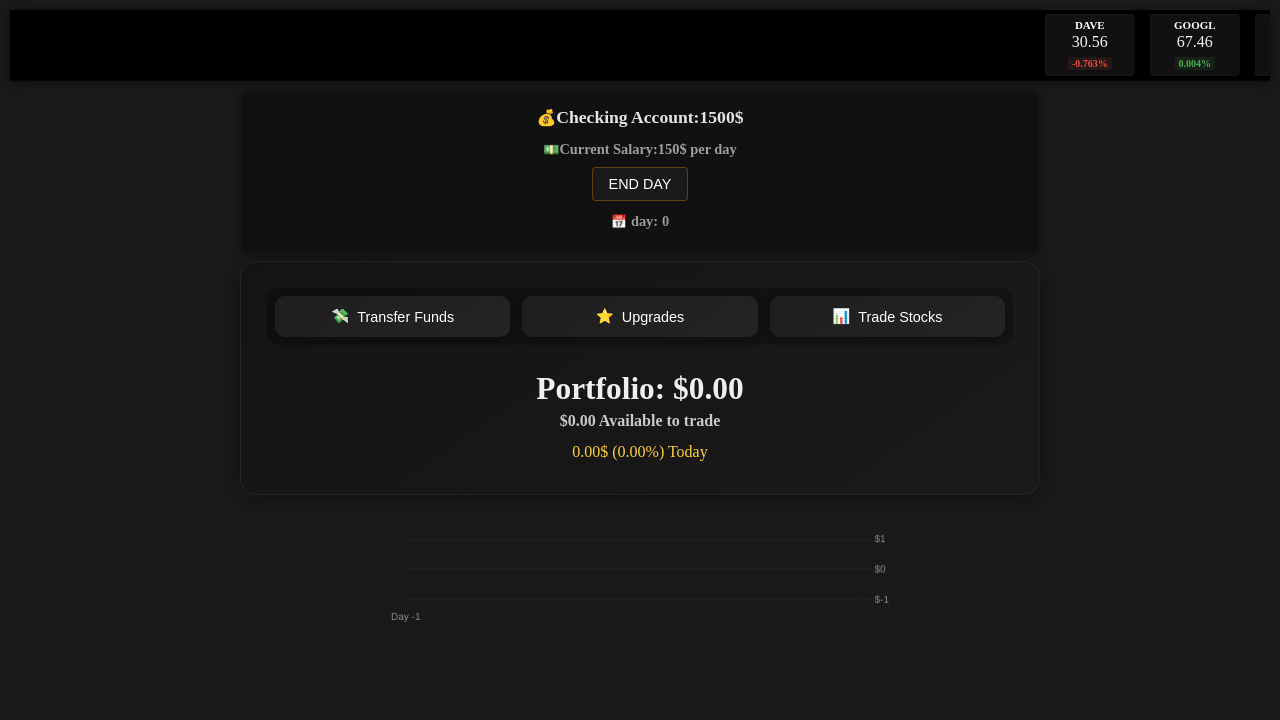
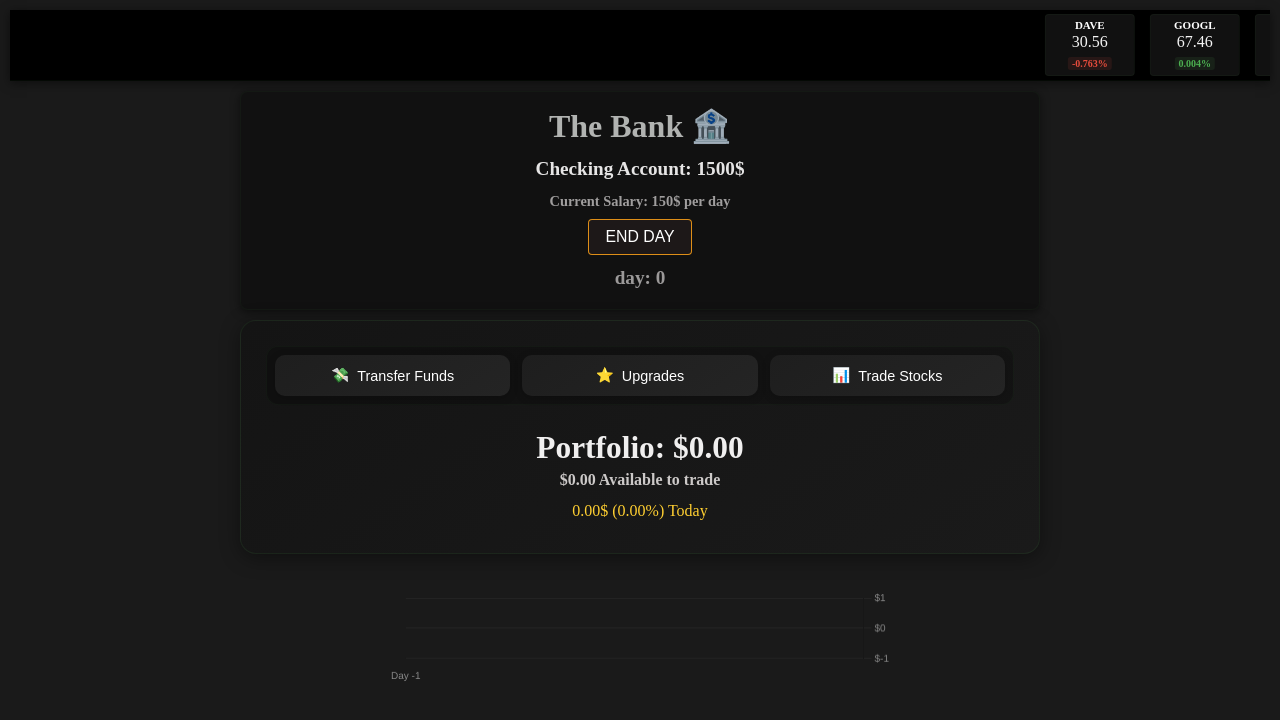
Before and after one commit to MichaelAho1/Stock-Market-Game, a plain HTML site: page index.html in a window 1280 px wide. Both pictures are taken after a click on the button "Start Trading 🚀". Drawn offline with nearby package versions, Linux system fonts and the light colour scheme.

Commit message:
Adjusted style

```diff
--- a/index.html
+++ b/index.html
@@ -12,7 +12,7 @@
     <div id="imageOverlay"></div>
     <div id="startMenu">
         <div class="start-content">
-            <h1 class="title">Stock Market Simulator 💹💵</h1>
+            <h1 class="title">Stock Market Simulator 💹</h1>
 
             <div class="info-section">
                 <h2 class="section-header">Description</h2>
@@ -60,8 +60,9 @@
     </div>
     <div id="bankingInfo" style="display: none;">
         <div id="leftSide">
-            <h1 style="color: rgb(230, 229, 229);">Checking Account:<span id="bankCash">10000</span>$</h1>
-            <h2 style="color: rgb(160, 158, 158);">Current Salary:<span id="salary">300</span>$ per day</h2>
+            <h1 id="bank-header">The Bank 🏦</h1>
+            <h1 style="color: rgb(230, 229, 229);">Checking Account: <span id="bankCash">10000</span>$</h1>
+            <h2 style="color: rgb(160, 158, 158);">Current Salary: <span id="salary">300</span>$ per day</h2>
         </div>
         <div id="right1">
             <button id="dayButton">END DAY</button>
--- a/style.css
+++ b/style.css
@@ -602,6 +602,11 @@ span[style*="color:red"] {
     font-size: 11px;
 }
 
+#bank-header {
+    color: rgba(227, 230, 228, 0.76);
+    font-size: 2.0rem;
+}
+
 #bankingInfo {
     display: none;
     margin: 10px auto;
@@ -623,6 +628,7 @@ span[style*="color:red"] {
     gap: 8px;
     flex: 1;
     align-items: center;
+    font-size: 1.2rem;
 }
 
 #right1 {
@@ -631,37 +637,14 @@ span[style*="color:red"] {
     align-items: center;
     gap: 8px;
     flex: 1;
-}
-
-#leftSide h1 {
-    font-size: 1.1em;
-    color: #fff;
-    display: flex;
-    align-items: center;
-}
-
-#leftSide h1::before {
-    content: '💰';
-    font-size: 0.9em;
-}
-
-#leftSide h2 {
-    font-size: 0.9em;
-    color: #4CAF50;
-    display: flex;
-    align-items: center;
-}
-
-#leftSide h2::before {
-    content: '💵';
-    font-size: 0.9em;
+    font-size: 1.1rem;
 }
 
 #dayButton {
-    background-color: #1a1a1a;
+    background-color: #1d1818;
     color: #fff;
     padding: 8px 16px;
-    border: 1px solid rgba(255, 152, 0, 0.3);
+    border: 1px solid rgba(233, 150, 25, 0.945);
     border-radius: 4px;
     font-size: 0.9em;
     transition: all 0.2s ease;
@@ -675,16 +658,9 @@ span[style*="color:red"] {
 }
 
 #dayTicker {
-    font-size: 0.9em;
+    font-size: 1.2rem;
     color: #888;
-    display: flex;
-    align-items: center;
     gap: 4px;
-}
-
-#dayTicker::before {
-    content: '📅';
-    font-size: 0.9em;
 }
 
 @keyframes valueChange {
```
